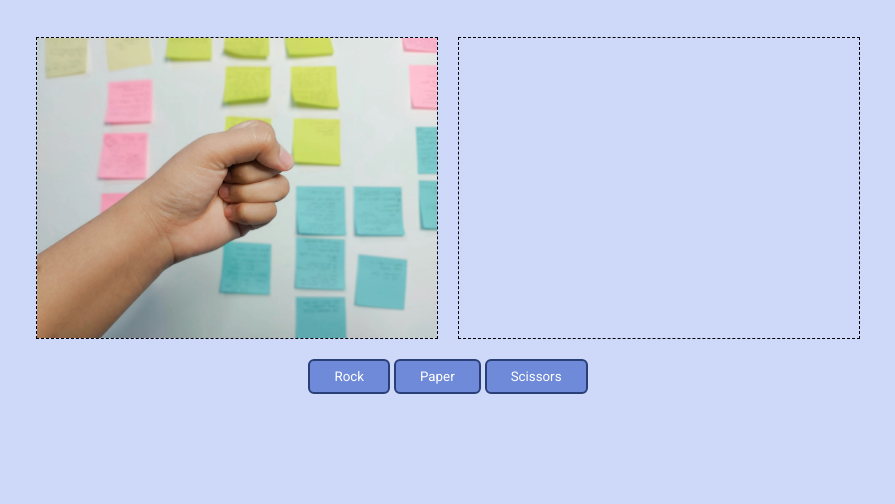
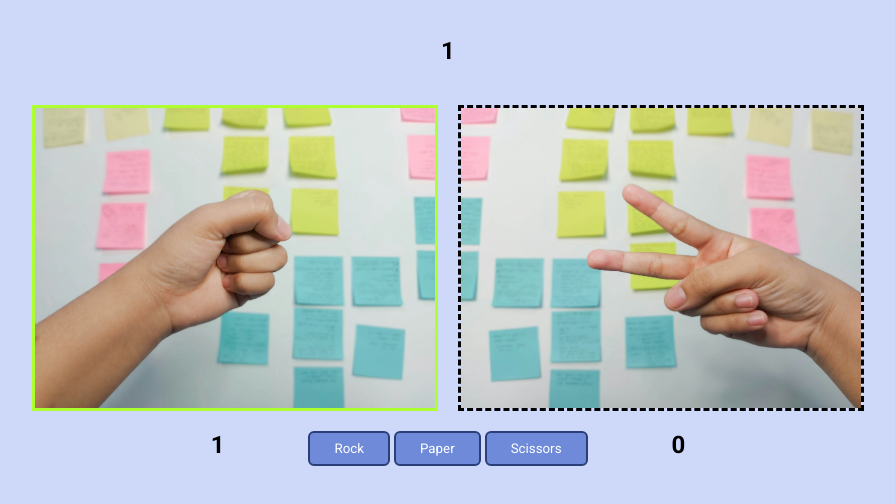
Before and after one commit to Fellryn/TOP-Rock-Paper-Scissors, a plain HTML site: page index.html in a window 1280 px wide. Both pictures are taken after a click on the button "Rock". Shown: the part 92-596 px from the top of the page, without its empty margins (192-1087 px from the left). Drawn offline with Linux system fonts and the light colour scheme.

Commit message:
Finish by adding player vs computer gameplay

```diff
--- a/index.html
+++ b/index.html
@@ -14,9 +14,11 @@
             <h1>Rock Paper Scissors</h1>
         </header>
 
+        <h2 id="roundCounter">0</h2>
+
         <div class="display">
             <div class="left-player-image">
-                <img src="images/paper.jpg">
+
             </div>
             <div class="right-player-image">
 
@@ -24,9 +26,11 @@
         </div>
 
         <div class="player">
+            <h2 class="left-player-score">0</h2>
             <button id="btnRock">Rock</button>
             <button id="btnPaper">Paper</button>
             <button id="btnScissors">Scissors</button>
+            <h2 class="right-player-score">0</h2>
         </div>
 
     </div>
--- a/javascript.js
+++ b/javascript.js
@@ -1,4 +1,8 @@
 let leftPlayerChoice = "";
+let rightPlayerChoice = "";
+let leftPlayerScore = 0;
+let rightPlayerScore = 0;
+let roundCount = 0;
 
 document.addEventListener('DOMContentLoaded', () => {
     const leftPlayerImage = document.querySelector(".left-player-image");
@@ -7,26 +11,108 @@ document.addEventListener('DOMContentLoaded', () => {
     leftPlayerImage.innerHTML = "";
     rightPlayerImage.innerHTML = "";
 
+    const leftPlayerScoreText = document.querySelector(".left-player-score");
+    const rightPlayerScoreText = document.querySelector(".right-player-score");
+
+    leftPlayerScoreText.textContent = leftPlayerScore;
+    rightPlayerScoreText.textContent = rightPlayerScore;
+
     const btnRock = document.getElementById("btnRock");
     const btnPaper = document.getElementById("btnPaper");
     const btnScissors = document.getElementById("btnScissors");
 
     btnRock.addEventListener('click', () => {
-        leftPlayerChoice = "rock"
+        leftPlayerChoice = "rock";
         setImage(leftPlayerImage, leftPlayerChoice);
+        playRound();
     });
 
     btnPaper.addEventListener('click', () => {
-        leftPlayerChoice = "paper"
+        leftPlayerChoice = "paper";
         setImage(leftPlayerImage, leftPlayerChoice);
+        playRound();
     });
 
     btnScissors.addEventListener('click', () => {
-        leftPlayerChoice = "scissors"
+        leftPlayerChoice = "scissors";
         setImage(leftPlayerImage, leftPlayerChoice);
+        playRound();
     });
 });
+
+
+function playRound() {
+    roundCount++;
+
+    const lPlayerImage = document.querySelector(".left-player-image");
+    const rPlayerImage = document.querySelector(".right-player-image");
+
+    rightPlayerChoice = getComputerChoice();
+    setImage(rPlayerImage, rightPlayerChoice);
+
+    lPlayerImage.classList.remove("winner");
+    rPlayerImage.classList.remove("winner");
+
+    let result = resolveWinner(leftPlayerChoice, rightPlayerChoice);
+    switch (result) {
+        case 0:
+            break;
+        case 1:
+            leftPlayerScore++;
+            lPlayerImage.classList.add("winner");
+            break;
+        case 2:
+            rightPlayerScore++;
+            rPlayerImage.classList.add("winner");
+            break;
+    }
+
+    updateScores();
+    updateRoundCounter();
+}
+
+function getComputerChoice() {
+    let randomNum = Math.random();
+    if (randomNum >= 0.66) {
+        return "rock";
+    } else if (randomNum < 0.66 && randomNum >= 0.33) {
+        return "paper";
+    } else {
+        return "scissors";
+    }
+}
+
+function resolveWinner(leftPlayerChoice, rightPlayerChoice) {
+    if (leftPlayerChoice == rightPlayerChoice) {
+        return 0;
+    } else if (leftPlayerChoice === "rock" && rightPlayerChoice === "scissors") {
+        return 1;
+    } else if (leftPlayerChoice === "rock" && rightPlayerChoice === "paper") {
+        return 2;
+    } else if (leftPlayerChoice === "scissors" && rightPlayerChoice == "paper") {
+        return 1;
+    } else if (leftPlayerChoice === "scissors" && rightPlayerChoice === "rock") {
+        return 2;
+    } else if (leftPlayerChoice === "paper" && rightPlayerChoice === "rock") {
+        return 1;
+    } else if (leftPlayerChoice === "paper" && rightPlayerChoice === "scissors") {
+        return 2;
+    }
+}
 
 function setImage(playerImage, selection) {
     playerImage.innerHTML = `<img src="images/${selection}.jpg">`;
 }
+
+function updateScores() {
+    const leftPlayerScoreText = document.querySelector(".left-player-score");
+    const rightPlayerScoreText = document.querySelector(".right-player-score");
+
+    leftPlayerScoreText.textContent = leftPlayerScore;
+    rightPlayerScoreText.textContent = rightPlayerScore;
+}
+
+function updateRoundCounter() {
+    const roundCounter = document.getElementById("roundCounter");
+    roundCounter.textContent = roundCount;
+}
--- a/style.css
+++ b/style.css
@@ -29,6 +29,10 @@ button:active {
     background-color: rgb(59, 82, 146);
 }
 
+h2 {
+    display: inline;
+}
+
 .container {
     display: flex;
     justify-content: center;
@@ -54,7 +58,17 @@ header {
 .right-player-image {
     width: 400px;
     height: 300px;
-    border: 1px black dashed;
+    border: 3px black dashed;
+}
+
+.winner {
+    border: greenyellow 3px solid;
+}
+
+.left-player-score,
+.right-player-score {
+    margin-left: 80px;
+    margin-right: 80px;
 }
 
 .left-player-image img {
```
